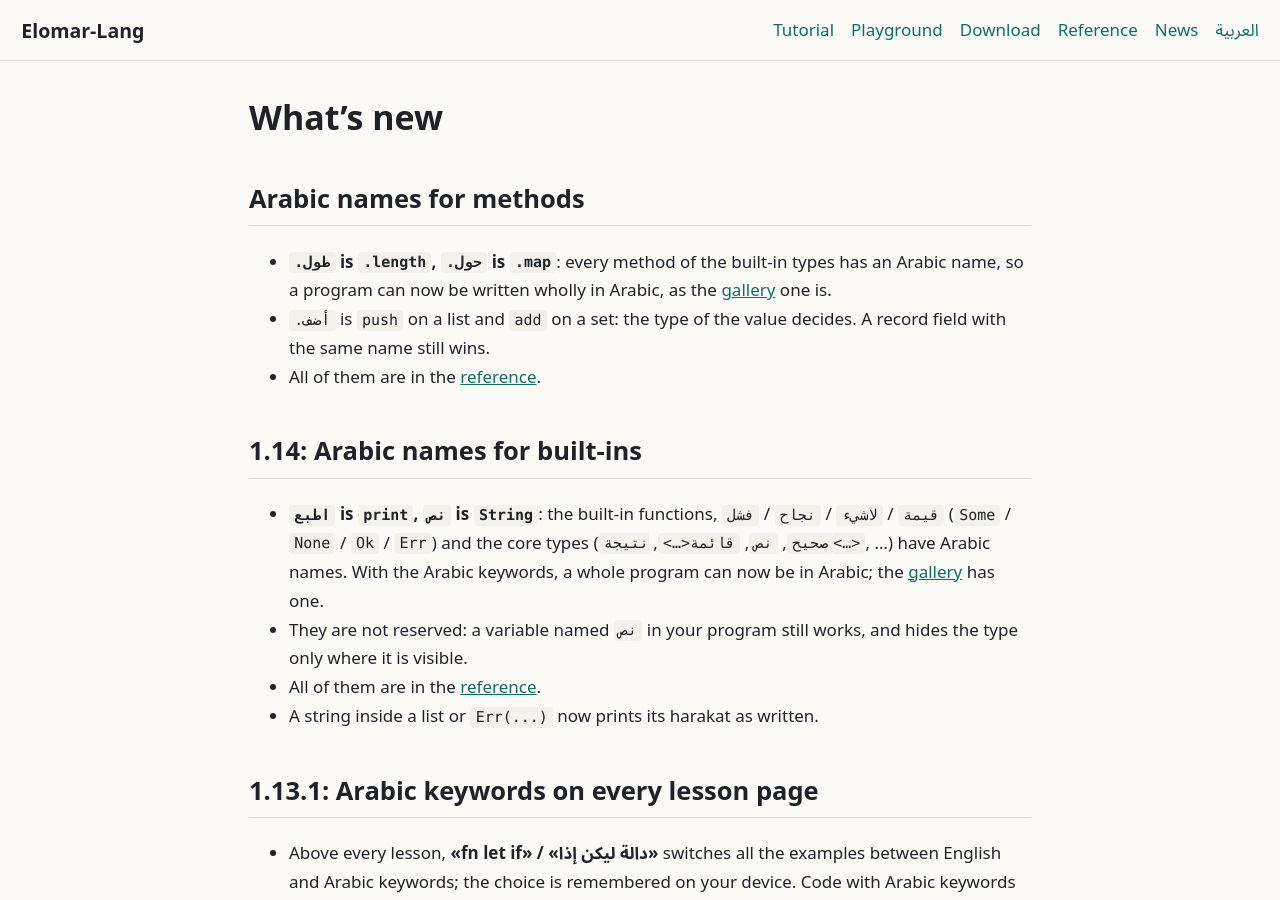
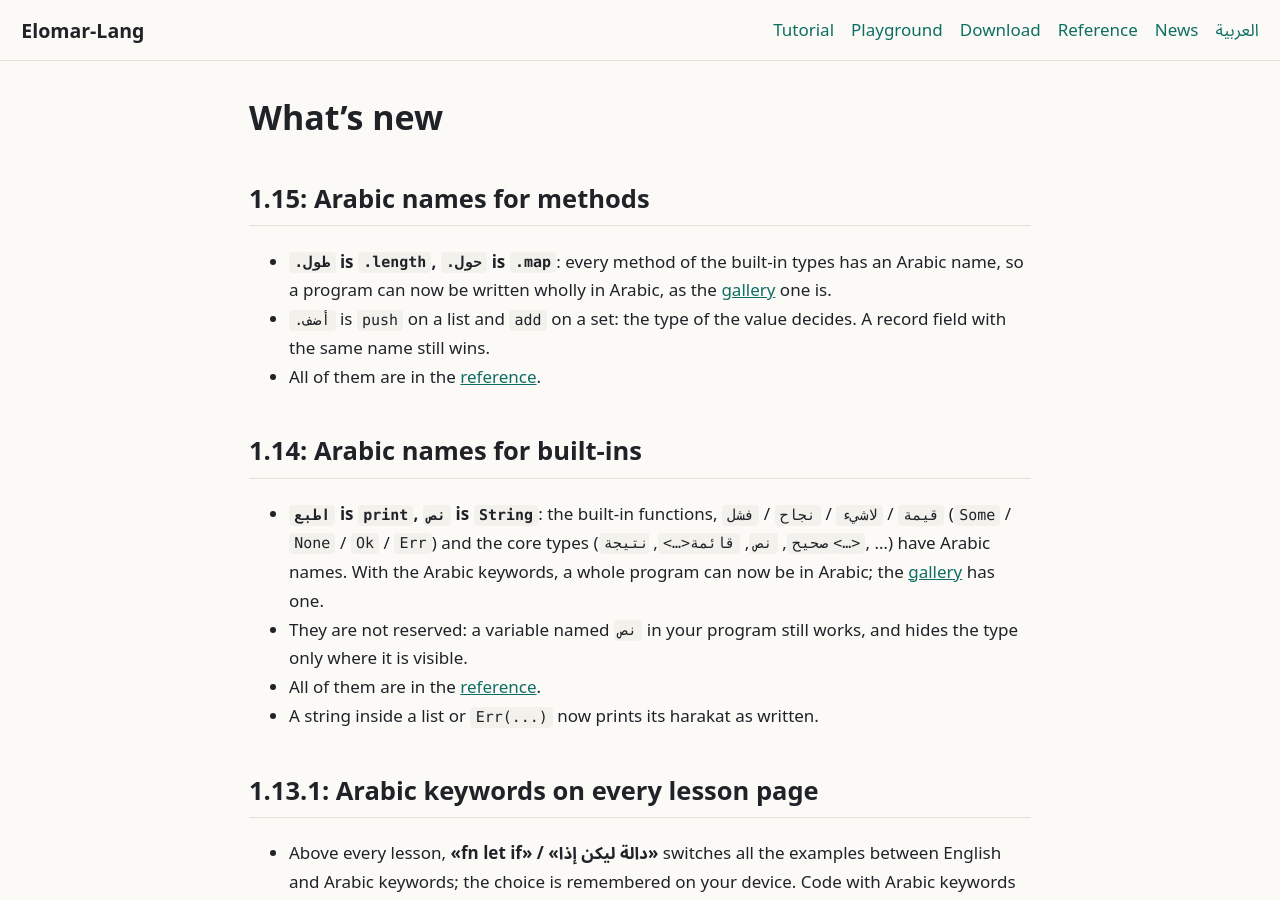
Before and after one commit to abobasel86/elomar-lang, a Jekyll site: the page built from site/en/news.md, in a window 1280 px wide and 900 px high. Built offline with Jekyll 4.4.1, drawn with Linux system fonts in a browser that asks for light colours; some of the changed text lies outside the part shown.

Commit message:
Release 1.15.0
Co-Authored-By: Claude Opus 5.5 <noreply@anthropic.com>

```diff
--- a/Cargo.toml
+++ b/Cargo.toml
@@ -23,7 +23,7 @@ members = [
 ]
 
 [workspace.package]
-version = "1.14.0"
+version = "1.15.0"
 edition = "2024"
 rust-version = "1.88"
 publish = false
--- a/editor/vscode/package.json
+++ b/editor/vscode/package.json
@@ -2,7 +2,7 @@
   "name": "elomar-lang",
   "displayName": "Elomar-Lang",
   "description": "Elomar-Lang support: highlighting, errors while you type (Arabic/English), hover, go to definition, outline, completion, formatting, snippets and a Run button",
-  "version": "1.14.0",
+  "version": "1.15.0",
   "publisher": "abobasel86",
   "license": "MIT OR Apache-2.0",
   "icon": "images/icon.png",
--- a/site/en/news.md
+++ b/site/en/news.md
@@ -7,7 +7,7 @@ other: ar/news.html
 
 # What's new
 
-## Arabic names for methods
+## 1.15: Arabic names for methods
 
 - **`.طول` is `.length`, `.حول` is `.map`**: every method of the built-in
   types has an Arabic name, so a program can now be written wholly in
@@ -247,7 +247,8 @@ There are thirteen of them now: `par_map`, `par_filter`, `par_fold`,
 
 | Version | What it brought |
 |---|---|
-| **1.14** | Arabic names for built-in functions and types (`اطبع`, `نص`, `قائمة`, …) |
+| **1.15** | Arabic names for methods (`.طول`, `.أضف`, `.حول`, …) |
+| 1.14 | Arabic names for built-in functions and types (`اطبع`, `نص`, `قائمة`, …) |
 | 1.13 | Arabic keywords (`دالة`, `ليكن`, `إذا`, …); `elomar fmt --keywords`; Scoop and Homebrew; the playground gallery; the keyword switch on lessons (1.13.1) |
 | 1.12 | One-line installers; `elomar upgrade`; `elomar doctor` for the whole project; ARM builds (1.12.1) |
 | 1.11 | `elomar new --ai`; `elomar doctor`; exercises for the AI lesson |
```
Also changed, not shown: site/ar/news.md (+3 -2 lines), CHANGELOG.md, README.md, editor/vscode/CHANGELOG.md, 1 other file.
